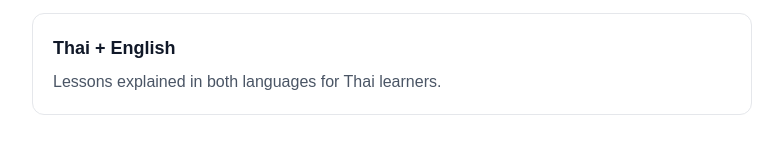
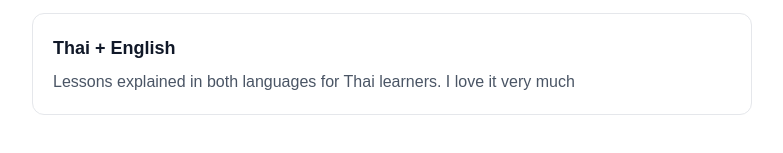
Before and after one commit to johnweera/codewithjohn, a Next.js app in the folder frontend/: page / in a window 1280 px wide. Shown: the part 637-790 px from the top of the page, without its empty margins (248-1031 px from the left). Built offline with nearby package versions, Linux system fonts and the light colour scheme.

Commit message:
edit 1 line

```diff
--- a/frontend/app/page.tsx
+++ b/frontend/app/page.tsx
@@ -50,9 +50,11 @@ export default function Home() {
           </div>
 
           <div className="rounded-xl border border-gray-200 p-5">
+
             <h2 className="text-lg font-semibold">Thai + English</h2>
             <p className="mt-2 text-gray-600">
               Lessons explained in both languages for Thai learners.
+              I love it very much
             </p>
           </div>
         </div>
```
